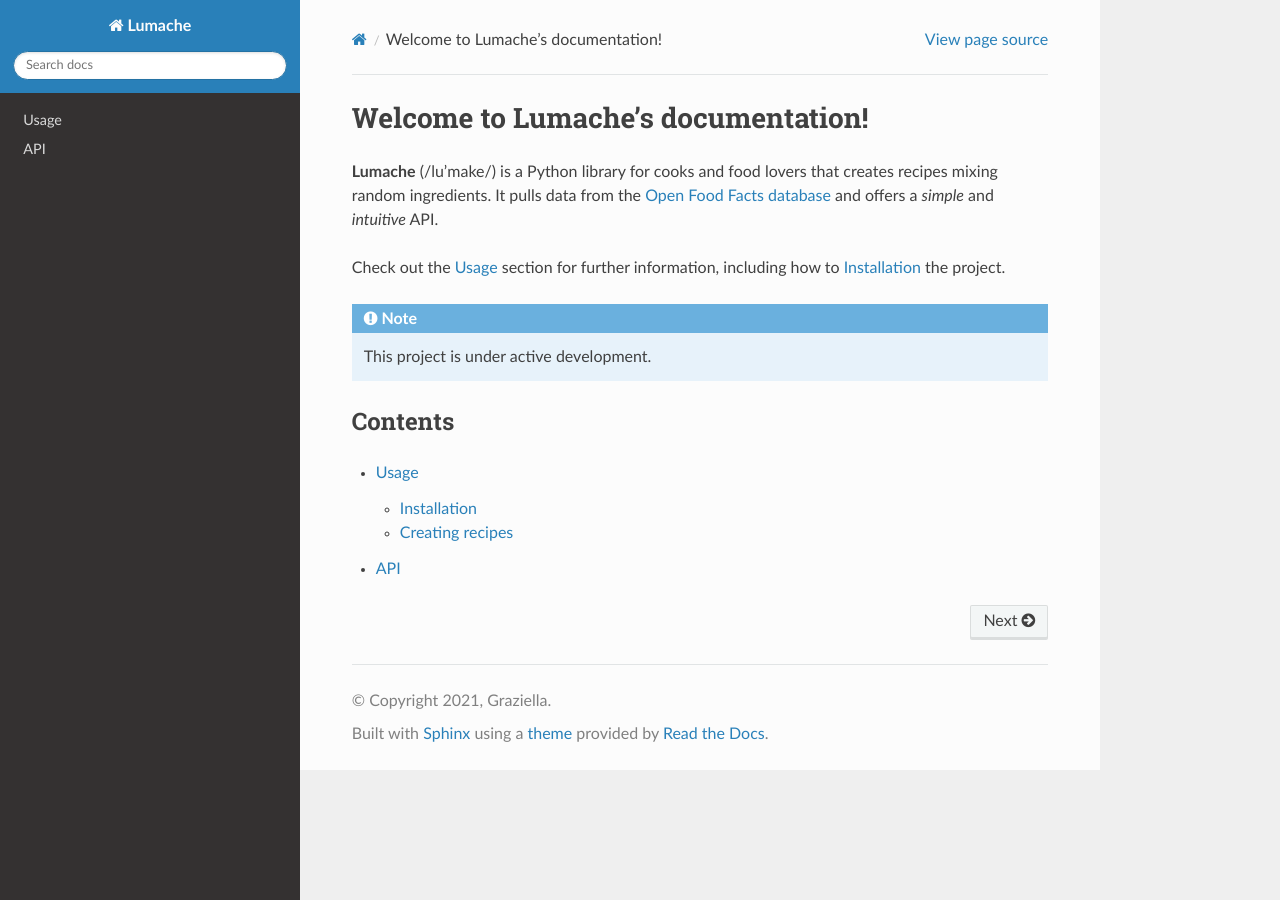
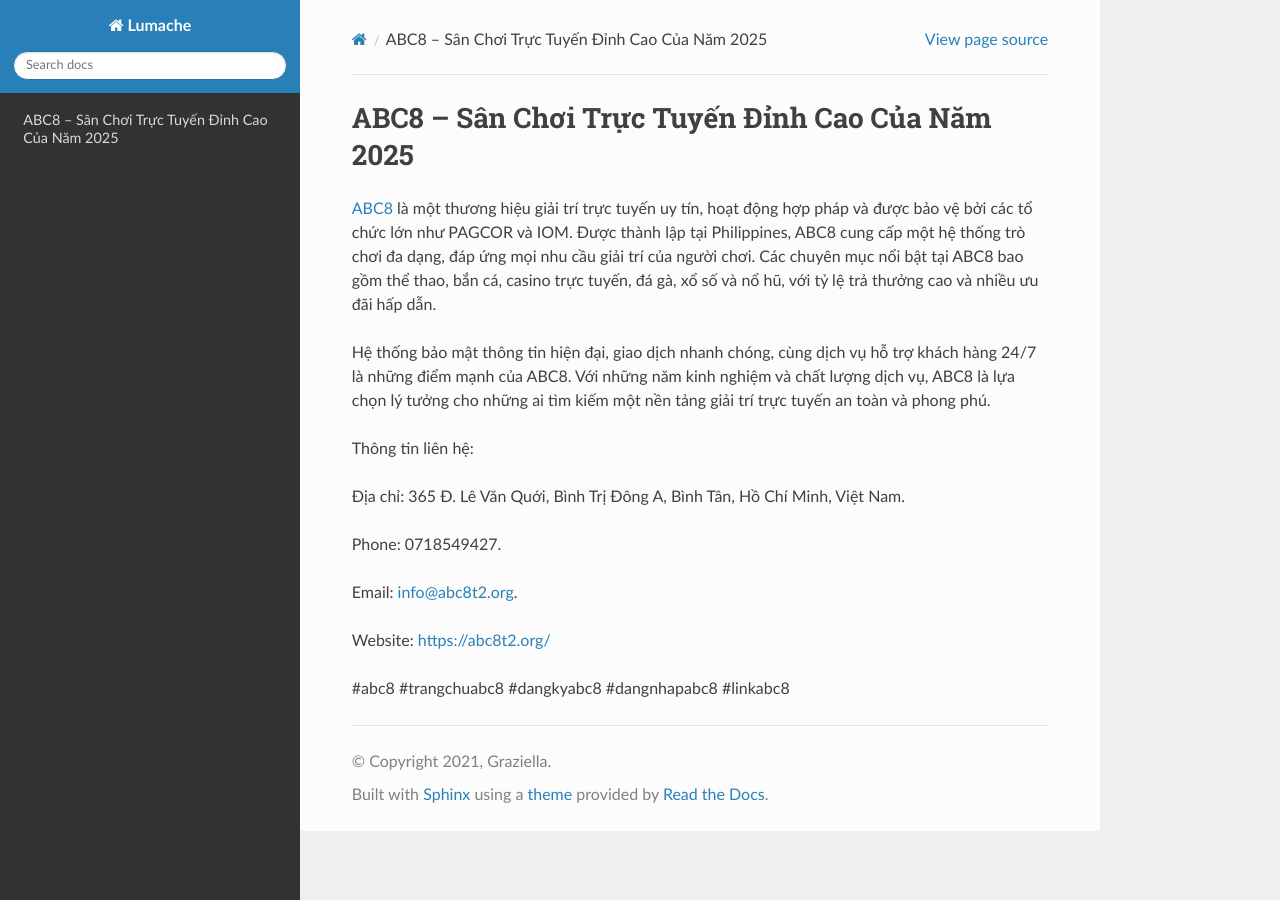
Before and after one commit to lhgwngacmuakm/abc8t2org, a Sphinx documentation site: the page built from docs/source/index.rst, in a window 1280 px wide. Built offline with Sphinx 7.4.7 and the Read the Docs theme 3.1.0, drawn with Linux system fonts in a browser that asks for light colours.

Commit message:
Update index.rst

```diff
--- a/docs/source/index.rst
+++ b/docs/source/index.rst
@@ -1,22 +1,18 @@
-Welcome to Lumache's documentation!
+ABC8 – Sân Chơi Trực Tuyến Đỉnh Cao Của Năm 2025
 ===================================
 
-**Lumache** (/lu'make/) is a Python library for cooks and food lovers
-that creates recipes mixing random ingredients.
-It pulls data from the `Open Food Facts database <https://world.openfoodfacts.org/>`_
-and offers a *simple* and *intuitive* API.
+`ABC8 <https://abc8t2.org/>`_ là một thương hiệu giải trí trực tuyến uy tín, hoạt động hợp pháp và được bảo vệ bởi các tổ chức lớn như PAGCOR và IOM. Được thành lập tại Philippines, ABC8 cung cấp một hệ thống trò chơi đa dạng, đáp ứng mọi nhu cầu giải trí của người chơi. Các chuyên mục nổi bật tại ABC8 bao gồm thể thao, bắn cá, casino trực tuyến, đá gà, xổ số và nổ hũ, với tỷ lệ trả thưởng cao và nhiều ưu đãi hấp dẫn.
 
-Check out the :doc:`usage` section for further information, including
-how to :ref:`installation` the project.
+Hệ thống bảo mật thông tin hiện đại, giao dịch nhanh chóng, cùng dịch vụ hỗ trợ khách hàng 24/7 là những điểm mạnh của ABC8. Với những năm kinh nghiệm và chất lượng dịch vụ, ABC8 là lựa chọn lý tưởng cho những ai tìm kiếm một nền tảng giải trí trực tuyến an toàn và phong phú.
 
-.. note::
+Thông tin liên hệ:
 
-   This project is under active development.
+Địa chỉ: 365 Đ. Lê Văn Quới, Bình Trị Đông A, Bình Tân, Hồ Chí Minh, Việt Nam.
 
-Contents
---------
+Phone: 0718549427.
 
-.. toctree::
+Email: info@abc8t2.org.
 
-   usage
-   api
+Website: https://abc8t2.org/
+
+#abc8 #trangchuabc8 #dangkyabc8 #dangnhapabc8 #linkabc8
```
